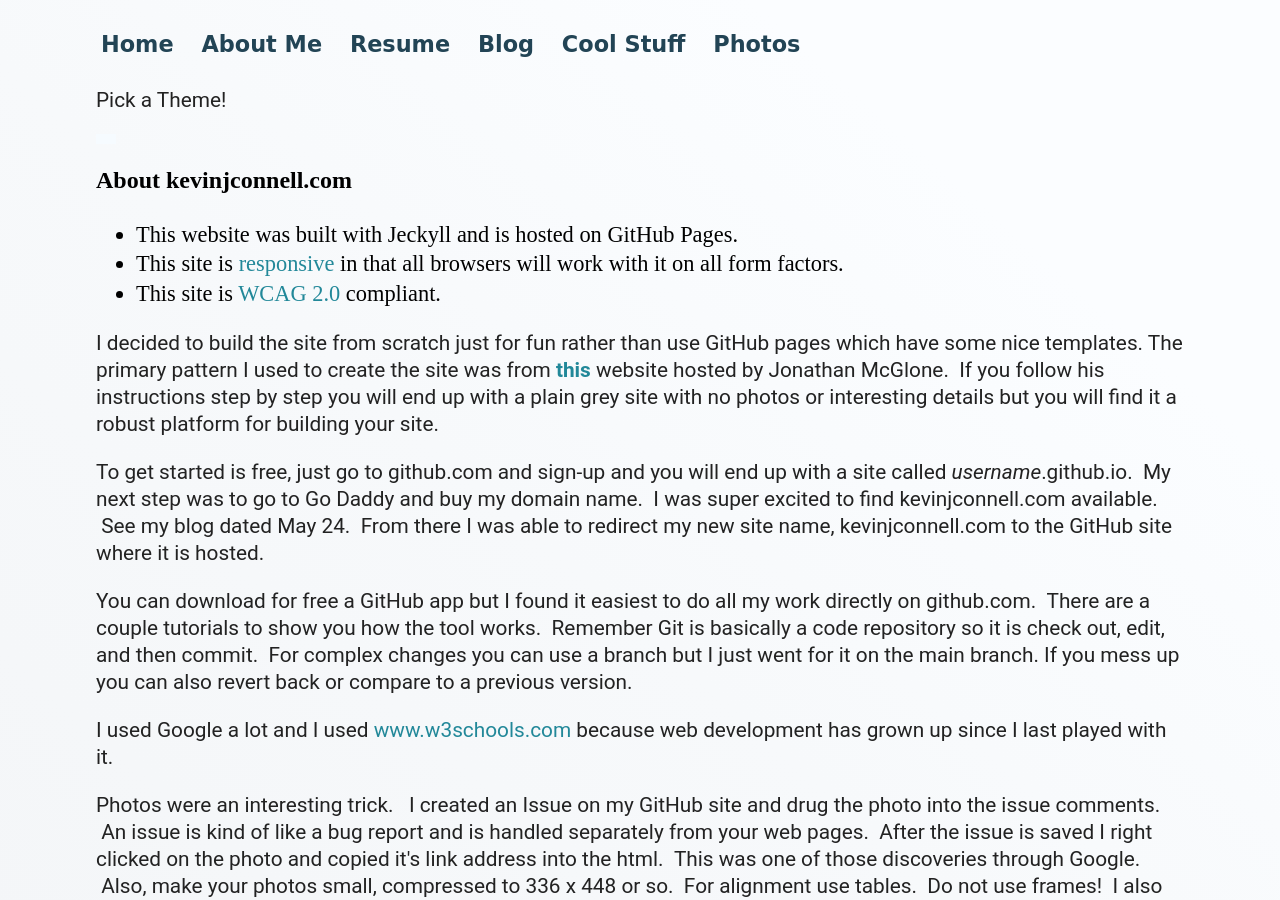
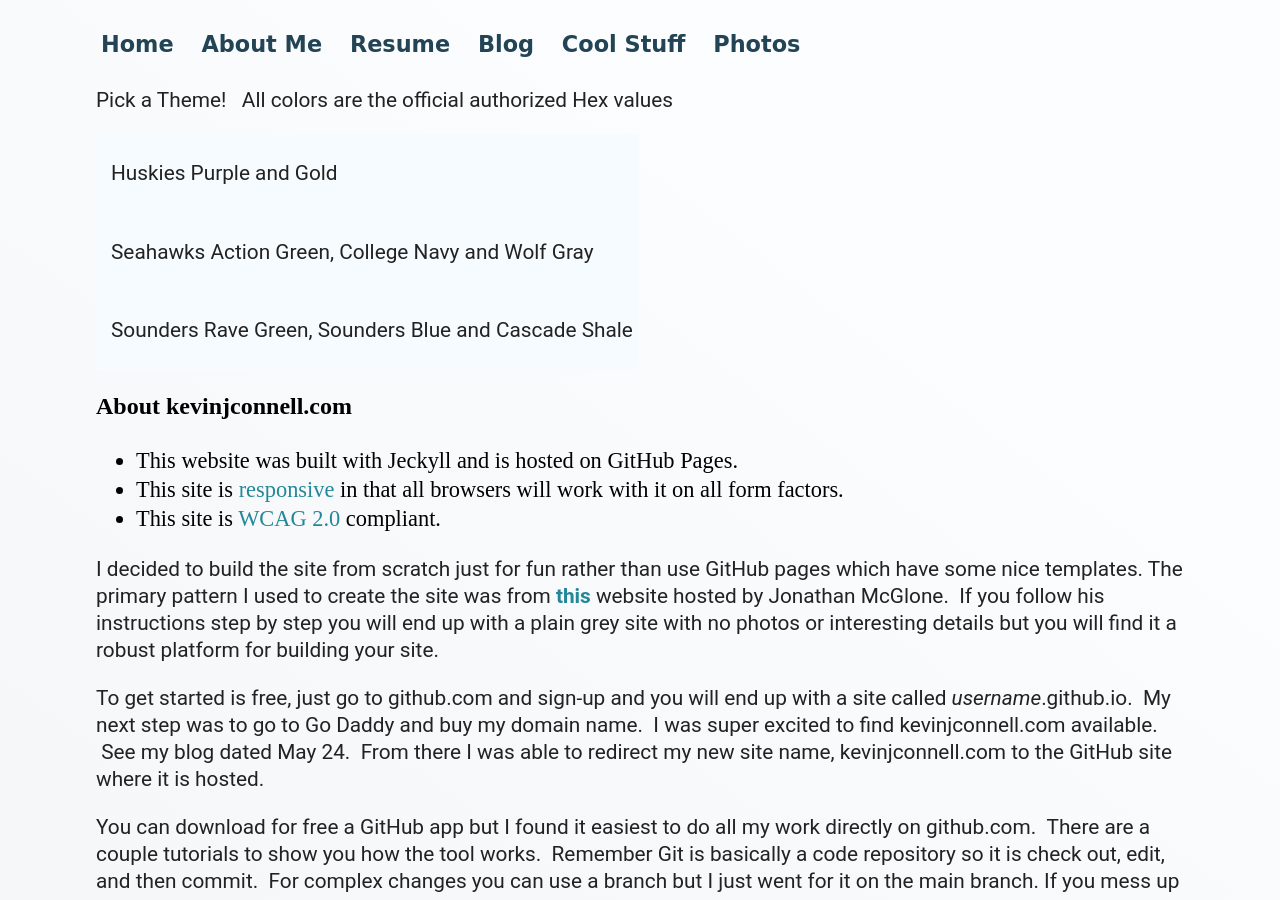
Before and after one commit to mo4dawg/mo4dawg.github.io, a Jekyll site: the page built from theSite/index.html, in a window 1280 px wide and 900 px high. Built offline with Jekyll 4.4.1, drawn with Linux system fonts in a browser that asks for light colours.

Commit message:
Update index.html

```diff
--- a/theSite/index.html
+++ b/theSite/index.html
@@ -8,12 +8,24 @@ title: About this Website
 
 //-->
 	</script>
-	<p>Pick a Theme!</p>
+	<p>Pick a Theme! &nbsp; All colors are the official authorized Hex values</p>
 	<table>
 		<tr>
-			<td>
+			<td> <img src="">
 			</td>
-			<td>
+			<td><p>Huskies Purple and Gold</p>
+			</td>
+		</tr>
+		<tr>
+			<td> <img src="">
+			</td>
+			<td><p>Seahawks Action Green, College Navy and Wolf Gray</p>
+			</td>
+		</tr>
+		<tr>
+			<td> <img src="">
+			</td>
+			<td><p>Sounders Rave Green, Sounders Blue and Cascade Shale</p>
 			</td>
 		</tr>
 	</table>
```
